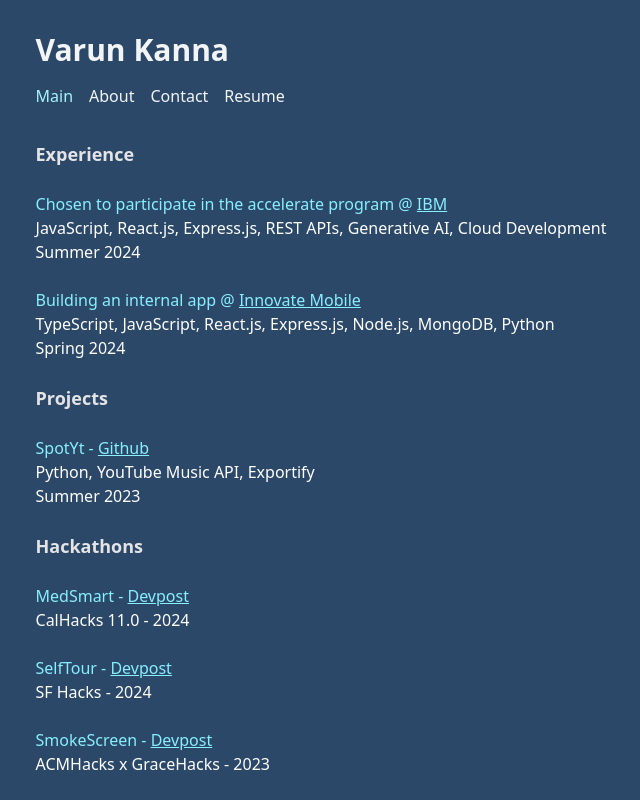
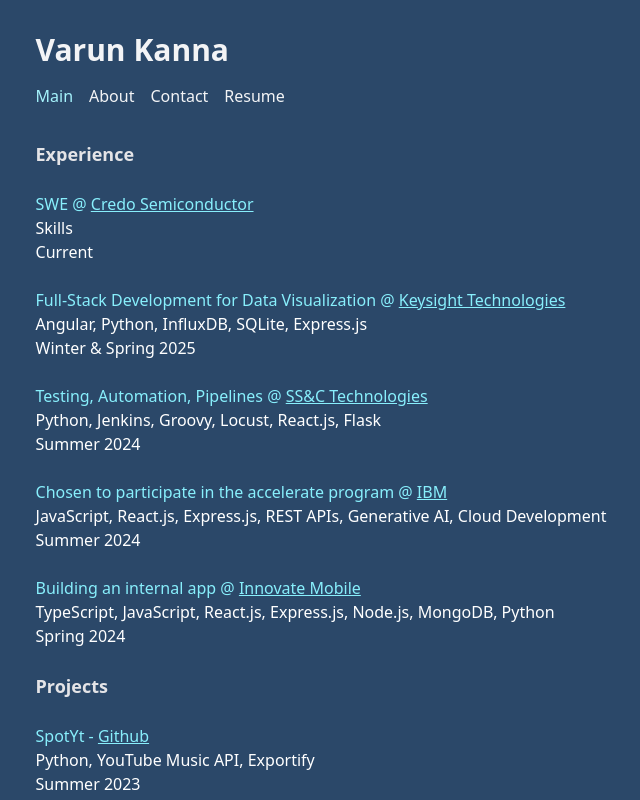
Before and after one commit to varun-kanna/personal-website, a React (Vite) app: page / in a window 1280 px wide. Shown: the top 800 px of the page, without its empty margins (319-959 px from the left). Built offline with nearby package versions, Linux system fonts and the light colour scheme.

Commit message:
updated Home.tsx 6/25

```diff
--- a/src/Home.tsx
+++ b/src/Home.tsx
@@ -9,7 +9,9 @@
 				</h1>
 				<div className='flex space-x-4 mb-8'>
 					<h2 className='text-cyan-200'>Main</h2>
-					<Link to='/about' className='text-gray-100 hover:text-gray-200'>
+					<Link
+						to='/about'
+						className='text-gray-100 hover:text-gray-200'>
 						About
 					</Link>
 
@@ -27,7 +29,42 @@
 					</a>
 				</div>
 
-				<h2 className='font-bold pb-6 text-lg text-zinc-200'>Experience</h2>
+				<h2 className='font-bold pb-6 text-lg text-zinc-200'>
+					Experience
+				</h2>
+				<h3 className='text-secondary'>
+					SWE @{' '}
+					<a
+						href='https://www.ibm.com/us-en'
+						className='underline hover:text-cyan-400'>
+						Credo Semiconductor
+					</a>
+				</h3>
+				<h3>Skills </h3>
+				<h3 className='pb-6'>Current</h3>
+				{/*  */}
+				<h3 className='text-secondary'>
+					Full-Stack Development for Data Visualization @{' '}
+					<a
+						href='https://www.ibm.com/us-en'
+						className='underline hover:text-cyan-400'>
+						Keysight Technologies
+					</a>
+				</h3>
+				<h3>Angular, Python, InfluxDB, SQLite, Express.js </h3>
+				<h3 className='pb-6'>Winter & Spring 2025</h3>
+				{/*  */}
+				<h3 className='text-secondary'>
+					Testing, Automation, Pipelines @{' '}
+					<a
+						href='https://www.ibm.com/us-en'
+						className='underline hover:text-cyan-400'>
+						SS&C Technologies
+					</a>
+				</h3>
+				<h3>Python, Jenkins, Groovy, Locust, React.js, Flask</h3>
+				<h3 className='pb-6'>Summer 2024</h3>
+				{/*  */}
 				<h3 className='text-secondary'>
 					Chosen to participate in the accelerate program @{' '}
 					<a
@@ -37,10 +74,11 @@
 					</a>
 				</h3>
 				<h3>
-					JavaScript, React.js, Express.js, REST APIs, Generative AI, Cloud
-					Development
+					JavaScript, React.js, Express.js, REST APIs, Generative AI,
+					Cloud Development
 				</h3>
 				<h3 className='pb-6'>Summer 2024</h3>
+				{/*  */}
 				<h3 className='text-secondary'>
 					Building an internal app @{' '}
 					<a
@@ -50,11 +88,14 @@
 					</a>
 				</h3>
 				<h3>
-					TypeScript, JavaScript, React.js, Express.js, Node.js, MongoDB, Python
+					TypeScript, JavaScript, React.js, Express.js, Node.js,
+					MongoDB, Python
 				</h3>
 				<h3 className='pb-6'>Spring 2024</h3>
 
-				<h2 className='font-bold pb-6 text-lg text-zinc-200'>Projects</h2>
+				<h2 className='font-bold pb-6 text-lg text-zinc-200'>
+					Projects
+				</h2>
 				<h3 className='text-secondary'>
 					SpotYt -{' '}
 					<a
```
